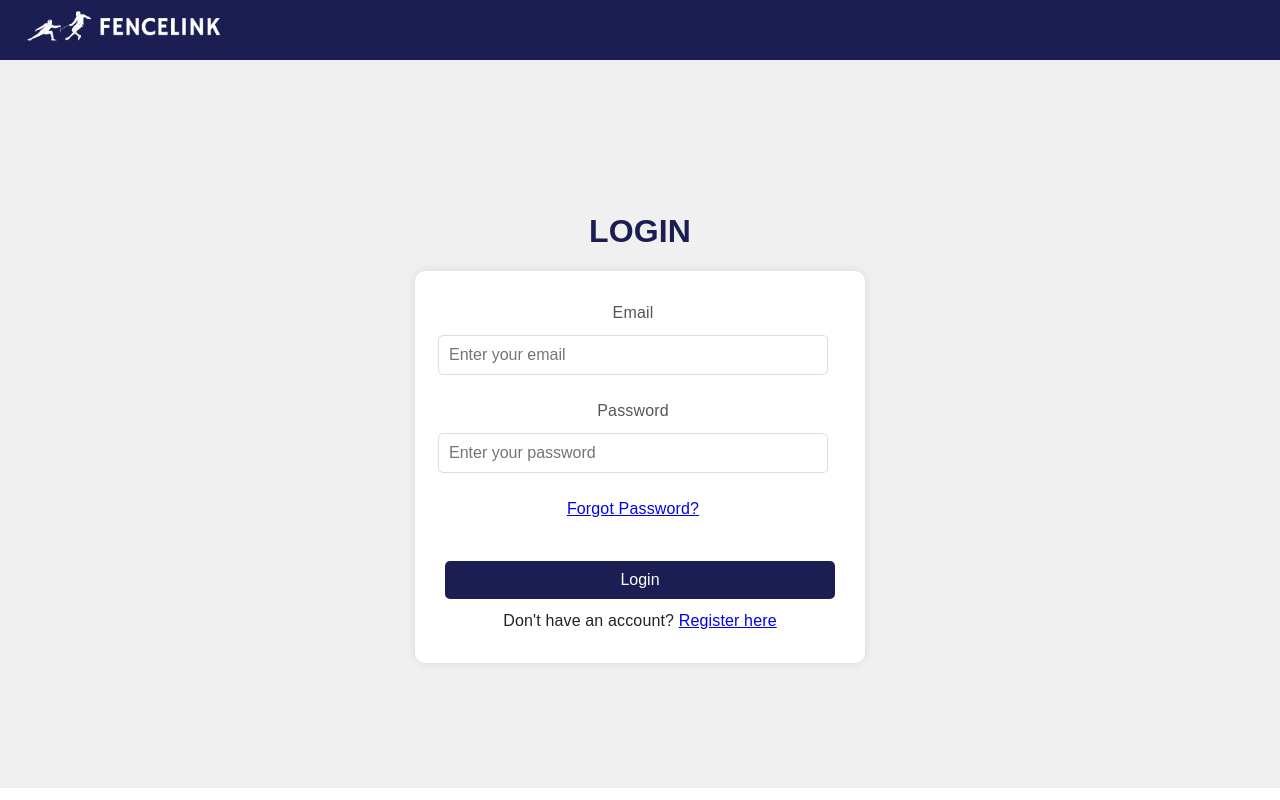
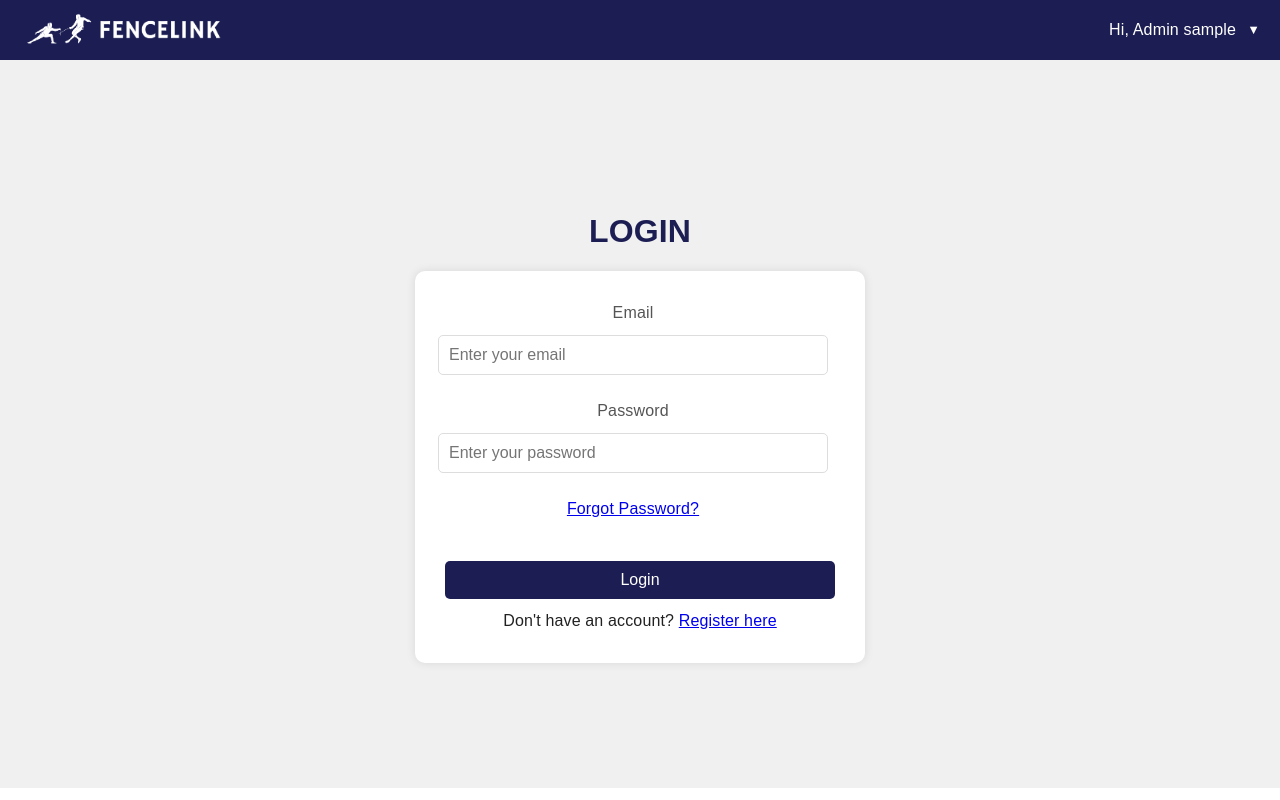
Before and after one commit to XXeniaXX/FenceLink_CS203, a React (Create React App) app in the folder FenceLink/frontend/fencelink/: page / in a window 1280 px wide. Built offline with nearby package versions, Linux system fonts and the light colour scheme; no server answers; sample sign-in values are in the browser's storage; the HTML template or start-up script is replaced by a standard one; what aws-amplify would draw is missing.

Commit message:
add admin related pages to admin home page and update admin route

```diff
--- a/FenceLink/frontend/fencelink/src/App.js
+++ b/FenceLink/frontend/fencelink/src/App.js
@@ -43,19 +43,19 @@ function App() {
             <Route path="/register" element={<Registration />} />
             <Route path="/otpcheck" element={<OtpCheck />} />
             <Route path="/mainpage" element={<Main />} />
-            <Route path="/tournament" element={<TournamentPage />} />
             <Route path="/match/:tournamentId" element={<MatchUser />} />
             <Route path="/ranking" element={<RankingPage />} />
             <Route path="/results" element={<ResultPage />} />
             <Route path="/unauthorisedpage" element={<UnauthorizedPage />} />
             <Route path="/mainpage" element={<Main />} />
+            <Route path="/usertournament" element={<UserTournamentPage/>} />
             <Route path="/profilepage" element={<ProfilePage />} />
 
             {/* Admin-only route */}
             <Route element={<ProtectedRoute allowedRole="admin" />}>
               <Route path="/match-admin/:tournamentId" element={<MatchAdmin />} />
               <Route path="/adminhomepage" element={<AdminHomePage />} />
-              <Route path="/usertournament" element={<UserTournamentPage/>} />
+              <Route path="/tournament" element={<TournamentPage />} />
             </Route>
 
             <Route path="*" element={<Navigate to="/" />} />
--- /dev/null
+++ b/FenceLink/frontend/fencelink/src/components/AdminNavBar.js
@@ -0,0 +1,47 @@
+import React, { useState } from 'react';
+import './Navbar.css';
+
+const AdminNavBar = () => {
+  const [dropdownOpen, setDropdownOpen] = useState(false);
+
+  // Example username (replace or fetch based on your logic)
+
+  const storedUserName = localStorage.getItem('userName');
+  const toggleDropdown = () => {
+    setDropdownOpen(prevState => !prevState);
+  };
+
+  const handleSignOut = () => {
+    // Add your sign-out logic here
+    console.log('Sign out clicked');
+  };
+
+  return (
+    <div>
+      {/* Render the NavBar component */}
+      <nav className="nav">
+        <img
+          src="/fencelink.png"
+          alt="FenceLink Logo"
+          style={{
+              width: '210px',
+              height: '70px',
+              borderRadius: '50%',
+              objectFit: 'contain'
+          }}
+        />
+        <div className="profile-section" onClick={toggleDropdown}>
+          <li className="nav-links">Hi, Admin {storedUserName}</li>
+          <span className={`dropdown-icon ${dropdownOpen ? 'rotate' : ''}`}>▼</span>
+          {dropdownOpen && (
+            <div className="dropdown-menu">
+              <button onClick={handleSignOut} className="dropdown-item">Sign Out</button>
+            </div>
+          )}
+        </div>
+      </nav>
+    </div>
+  );
+};
+
+export default AdminNavBar;
--- a/FenceLink/frontend/fencelink/src/components/Navbar.js
+++ b/FenceLink/frontend/fencelink/src/components/Navbar.js
@@ -37,7 +37,7 @@ const NavBar = () => {
 
       <ul className="nav-links">
         <li><Link to="/mainpage">HOME</Link></li>
-        <li><Link to="/tournament">TOURNAMENT</Link></li>
+        <li><Link to="/usertournament">TOURNAMENT</Link></li>
         <li><Link to="/results">RESULTS</Link></li>
         <li><Link to="/ranking">RANKING</Link></li>
       </ul>
--- a/FenceLink/frontend/fencelink/src/components/plainbar.js
+++ /dev/null
@@ -1,15 +0,0 @@
-import React, { useState } from 'react';
-import './Navbar.css';
-
-const PlainBar = () => {
-
-  return (
-    <nav className="nav">
-      <div className="logo-container">
-        <img src="/fencelink.png" alt="Logo" className="logo" />
-      </div>
-    </nav>
-  );
-};
-
-export default PlainBar;
--- a/FenceLink/frontend/fencelink/src/page/adminhomepage.js
+++ b/FenceLink/frontend/fencelink/src/page/adminhomepage.js
@@ -6,6 +6,7 @@ import rankings from './assets/rankings.png';
 import fencingcross from './assets/fencingcross.png';
 import results from './assets/results.png';
 import axios from 'axios';
+import AdminNavBar from '../components/AdminNavBar';
 import {
     Table,
     TableBody,
@@ -123,29 +124,7 @@ const AdminHomePage = () => {
 
     return (
         <div>
-            {/* Render the NavBar component */}
-
-            <nav className="nav">
-                <img
-                    src="/fencelink.png"
-                    alt="FenceLink Logo"
-                    style={{
-                        width: '210px',
-                        height: '70px',
-                        borderRadius: '50%',
-                        objectFit: 'contain'
-                    }}
-                />
-                <div className="profile-section" onClick={toggleDropdown}>
-                    <li className="nav-links">Hi, Admin {storedUserName}</li>
-                    <span className={`dropdown-icon ${dropdownOpen ? 'rotate' : ''}`}>▼</span>
-                    {dropdownOpen && (
-                    <div className="dropdown-menu">
-                        <button onClick={handleSignOut} className="dropdown-item">Sign Out</button>
-                    </div>
-                    )}
-                </div>
-            </nav>
+            <AdminNavBar />
 
             <div className="mainContainer">
             {/* Buttons */}
--- a/FenceLink/frontend/fencelink/src/page/login.js
+++ b/FenceLink/frontend/fencelink/src/page/login.js
@@ -3,7 +3,7 @@ import { Link, useNavigate } from 'react-router-dom';
 import { signIn, fetchAuthSession} from 'aws-amplify/auth';
 import { signOut } from 'aws-amplify/auth';
 import './login.css'; // Import the CSS file
-import PlainBar from '../components/plainbar';
+import PlainBar from '../components/AdminNavBar';
 
 const Login = () => {
   const navigate = useNavigate();
--- a/FenceLink/frontend/fencelink/src/page/otpcheck.js
+++ b/FenceLink/frontend/fencelink/src/page/otpcheck.js
@@ -4,7 +4,7 @@ import { useNavigate } from "react-router-dom";
 import OtpInput from "otp-input-react";
 import './otp.css'
 import './login.css';
-import PlainBar from '../components/plainbar';
+import PlainBar from '../components/AdminNavBar';
 
 const OtpCheck = () => {
   const navigate = useNavigate();
--- a/FenceLink/frontend/fencelink/src/page/playerinfo.js
+++ b/FenceLink/frontend/fencelink/src/page/playerinfo.js
@@ -1,7 +1,7 @@
 import React, { useState } from 'react';
 import './login.css';
 import { useNavigate } from "react-router-dom";
-import PlainBar from '../components/plainbar';
+import PlainBar from '../components/AdminNavBar';
 
 const PlayerInfo = () => {
     const navigate = useNavigate();
--- a/FenceLink/frontend/fencelink/src/page/registration.js
+++ b/FenceLink/frontend/fencelink/src/page/registration.js
@@ -3,7 +3,7 @@ import { signUp } from 'aws-amplify/auth';
 import { Link, useNavigate } from "react-router-dom";
 import './login.css';
 import './otp.css'; // Import the CSS file
-import PlainBar from '../components/plainbar';
+import PlainBar from '../components/AdminNavBar';
 
 const Registration = () => {
   const navigate = useNavigate();
--- a/FenceLink/frontend/fencelink/src/page/tournamentPage.js
+++ b/FenceLink/frontend/fencelink/src/page/tournamentPage.js
@@ -1,6 +1,6 @@
 import React, { useState, useEffect } from 'react';
 import axios from 'axios';
-import Navbar from '../components/Navbar';
+import AdminNavBar from '../components/AdminNavBar';
 import { useNavigate } from 'react-router-dom';
 import './tournamentPage.css';
 
@@ -149,7 +149,7 @@ const TournamentPage = () => {
 
   return (
     <div className="tournament-page">
-      <Navbar />
+      <AdminNavBar />
 
       {/* Filter Section */}
       <div className="filter-section">
--- a/FenceLink/frontend/fencelink/src/page/userTournamentPage.js
+++ b/FenceLink/frontend/fencelink/src/page/userTournamentPage.js
@@ -123,7 +123,7 @@ const UserTournamentPage = () => {
   };
 
   const handleCardClick = (tournamentId) => {
-    navigate(`/match-admin/${tournamentId}`);
+    navigate(`/match/${tournamentId}`);
   };
 
   return (
```
